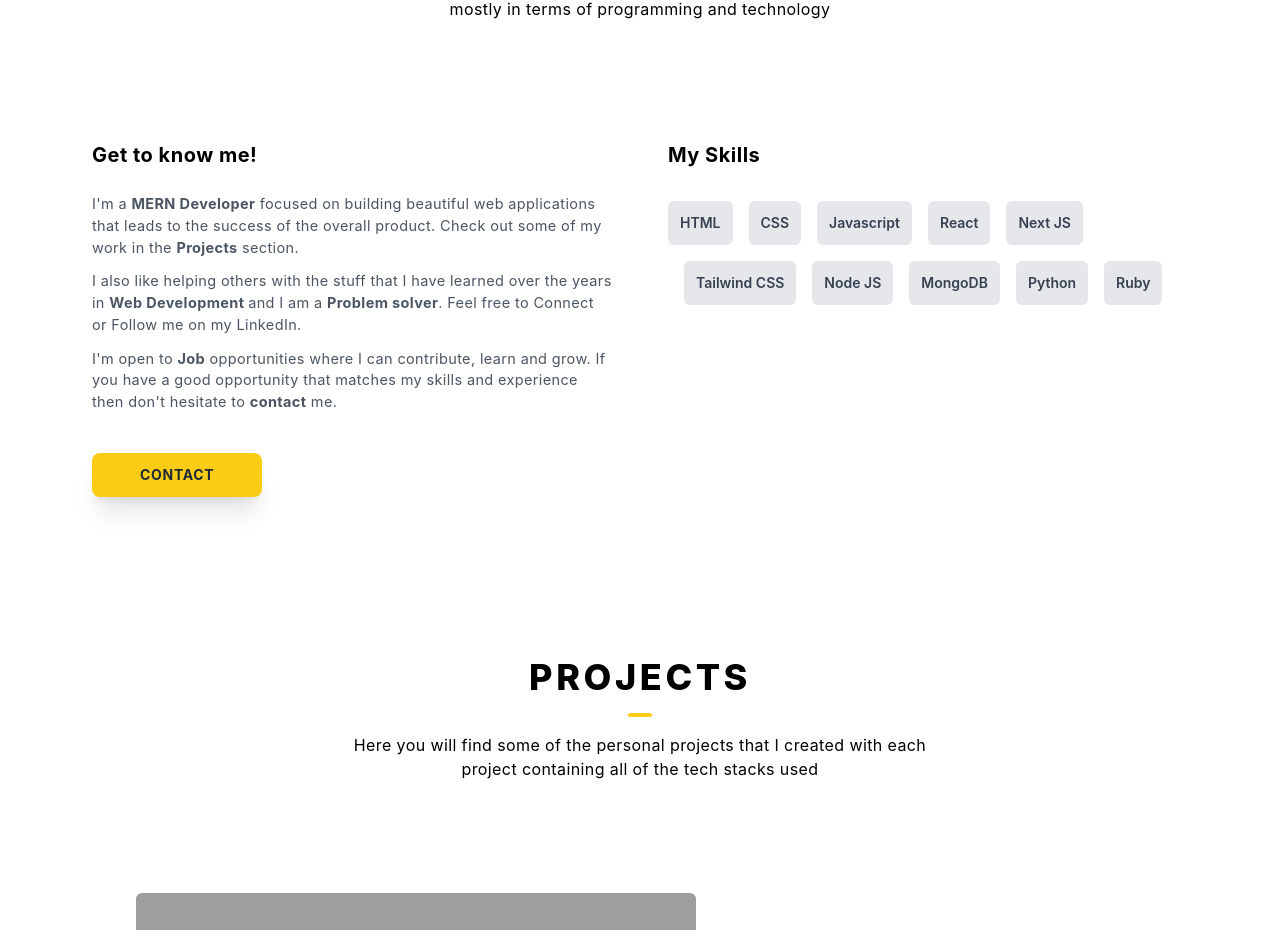
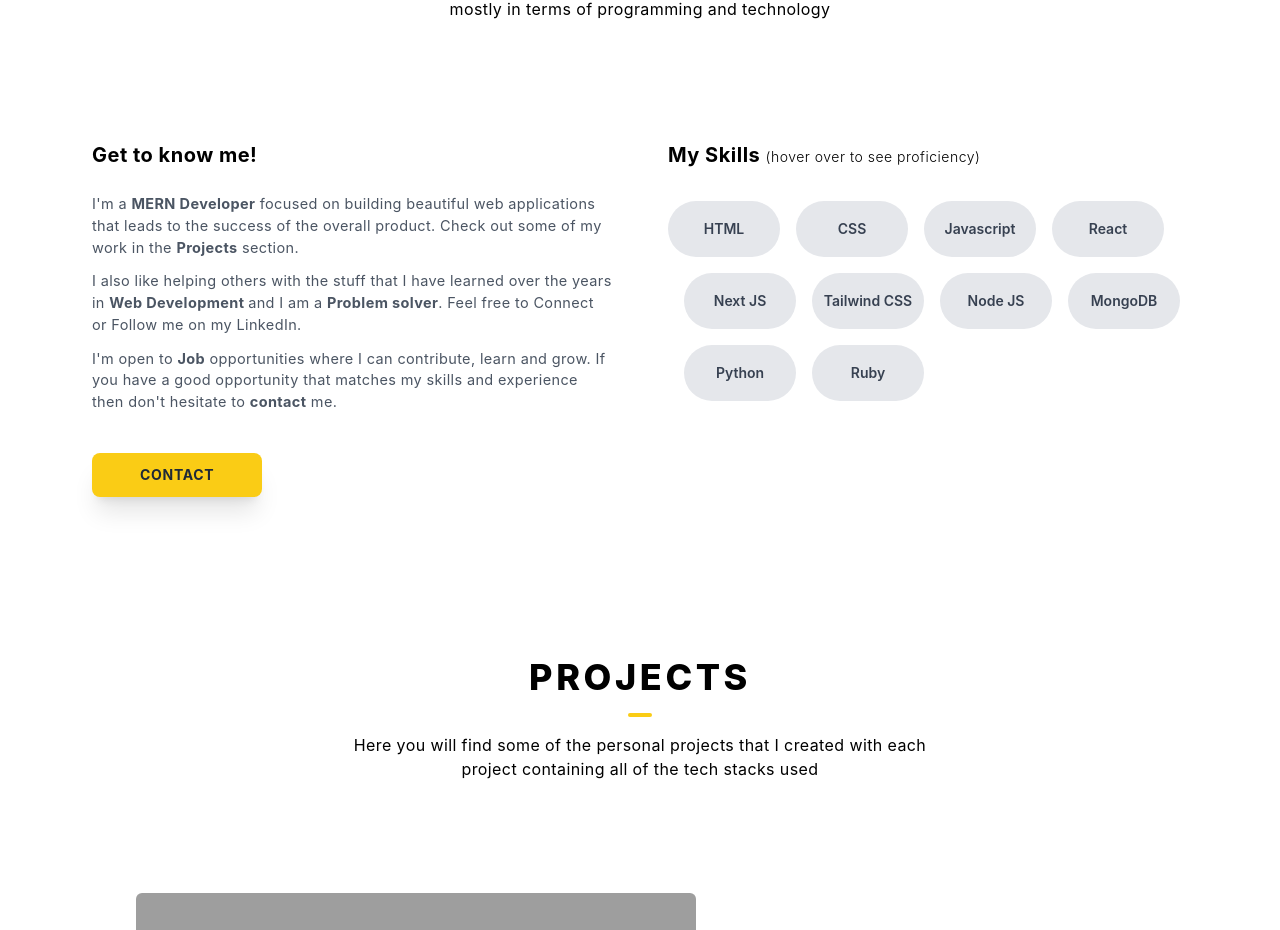
Before and after one commit to mukeshadhikari118/myportfolio, a Next.js app: page / in a window 1280 px wide. Shown: the part 1076-2006 px from the top of the page. Built offline with nearby package versions, Linux system fonts and the light colour scheme; grey boxes are pictures that could not be loaded.

Commit message:
changed resume and added proficiency

```diff
--- a/components/About.js
+++ b/components/About.js
@@ -61,19 +61,27 @@ function About() {
 
         <section className="md:w-1/2  px-2 py-2">
           <h1 className="font-bold text-xl selection:bg-yellow-400 mt-10 md:mt-0 mb-6  tracking-wide">
-            My Skills
+            My Skills <span className="text-sm font-light pb-1">(hover over to see proficiency)</span>
           </h1>
           <div className="text-sm  font-semibold flex space-x-4 flex-wrap">
             {skills.map((skill) => (
               <div
                 key={skill.id}
                 className={` ${
-                  mode ? "bg-gray-800 text-white" : "bg-gray-200 text-gray-700"
-                } my-2  p-3  max-w-fit rounded-md selection:bg-yellow-400`}
+                  mode ? "bg-gray-800 text-white " : "bg-gray-200  text-gray-700"
+                } my-2 h-14  w-28 text-center rounded-full text-sm flex items-center justify-center  selection:bg-yellow-400 cursor-pointer relative group transition-all duration-300 ease-in-out   `}
               >
-                {skill.title}
+                <p className="group-hover:opacity-0">{skill.title}</p>
+
+                <div className="absolute top-[17px]">
+                  <p className="text-yellow-600 opacity-0 group-hover:opacity-80 font-bold">{skill.percent}%</p>
+                </div>
               </div>
+
             ))}
+            <div>
+
+            </div>
           </div>
         </section>
       </main>
--- a/components/Footer.js
+++ b/components/Footer.js
@@ -62,7 +62,7 @@ function Footer() {
           <p className="text-[13px]  md:w-[65%] selection:bg-yellow-400">
           A software engineer with experience in MERN stack, ruby, python and many more
           </p>
-          <a href='/resume.pdf' download><button className="bg-yellow-400  select-none text-[10px] hover:-translate-y-1 shadow-xl tracking-wider uppercase font-extrabold text-gray-800 py-3 mt-5 px-10 transition-all duration-500 rounded-lg">
+          <a href='/sankalpa.pdf' download><button className="bg-yellow-400  select-none text-[10px] hover:-translate-y-1 shadow-xl tracking-wider uppercase font-extrabold text-gray-800 py-3 mt-5 px-10 transition-all duration-500 rounded-lg">
          Download cv
         </button></a>
         </div>
--- a/pages/api/skills.js
+++ b/pages/api/skills.js
@@ -3,42 +3,52 @@ export default function handler(req, res) {
     {
       id: 1,
       title: "HTML",
+      percent: 80
     },
     {
         id: 2,
         title: "CSS",
+        percent: 60
       },
       {
         id: 3,
         title: "Javascript",
+        percent: 70
       },
       {
         id: 4,
         title: "React",
+        percent: 70
       },
       {
         id: 5,
         title: "Next JS ",
+        percent: 70
       },
       {
         id: 6,
         title: "Tailwind CSS",
+        percent: 80
       },
       {
         id: 7,
         title: "Node JS",
+        percent: 50
       },
       {
         id: 8,
         title: "MongoDB",
+        percent: 50
       },
       {
         id: 9,
         title: "Python",
+        percent: 50
       },
       {
         id: 10,
         title: "Ruby",
+        percent: 50
       },
   ]);
 }
--- a/pages/index.js
+++ b/pages/index.js
@@ -15,13 +15,14 @@ export default function Home() {
   const mode = useSelector((state) => state.theme?.theme);
 
   return (
-    <div className={`${mode ? "bg-gray-900 text-white" : "bg-white"}`}>
+    <div className={`${mode ? "bg-gray-900 text-white" : "bg-white"} snap-y`}>
       <Head>
         <title>Sankalpa Neupane</title>
       </Head>
       <Navbar />
-      <Introduction/>
-      <About />
+
+      <Introduction />
+     <About/>
       <Projects />
       <Contact />
       <Footer />
```
Also changed, not shown: 2 other files (tests, documents, lock files or other folders).
